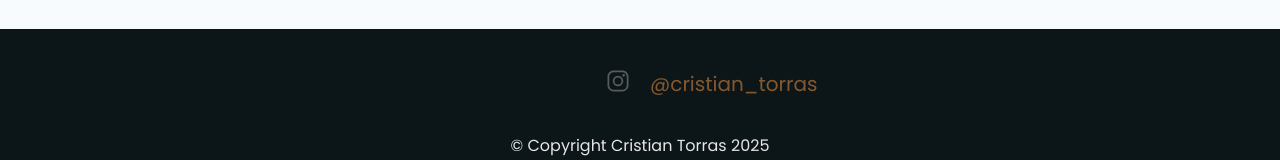
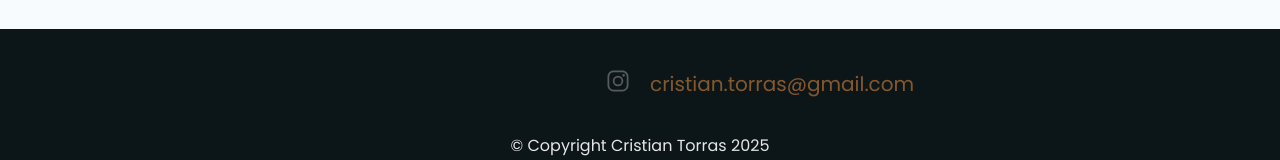
Before and after one commit to CristianT/CristianT.github.io, a plain HTML site: page index.html in a window 1280 px wide. Shown: the part 3183-3343 px from the top of the page. Drawn offline with nearby package versions, Linux system fonts and the light colour scheme.

Commit message:
change footer email

```diff
--- a/index.html
+++ b/index.html
@@ -181,8 +181,8 @@
                 src="img/social_icons/instagram.svg"
                 alt="Instagram"/>
             </a>
-            <a href="https://www.instagram.com/cristian_torras/">
-              <span class="hero-heading-subtitle">@cristian_torras</span>
+            <a href="mailto:cristian.torras@gmail.com">
+              <span class="hero-heading-subtitle">cristian.torras@gmail.com</span>
             </a>
           </div>
 
```
